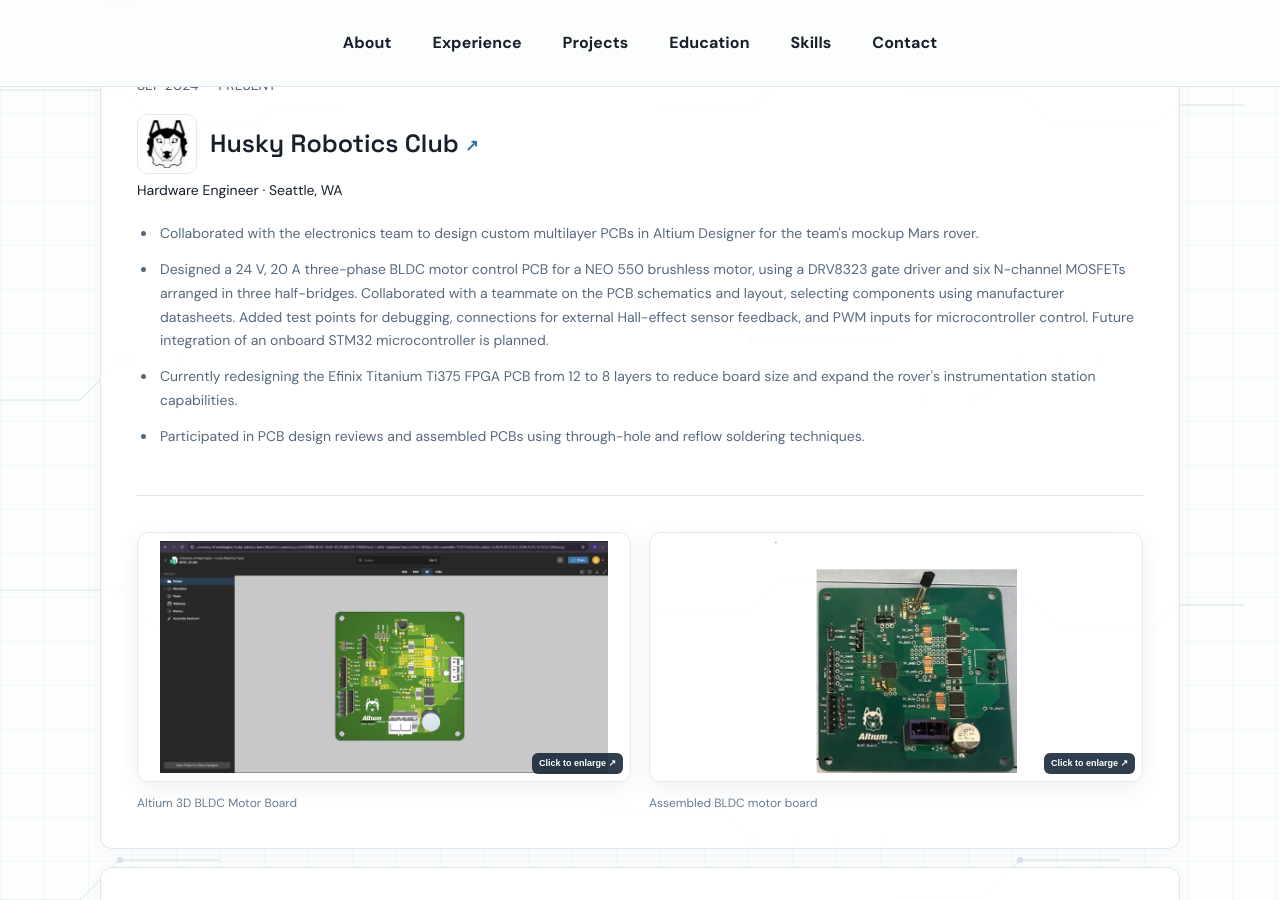
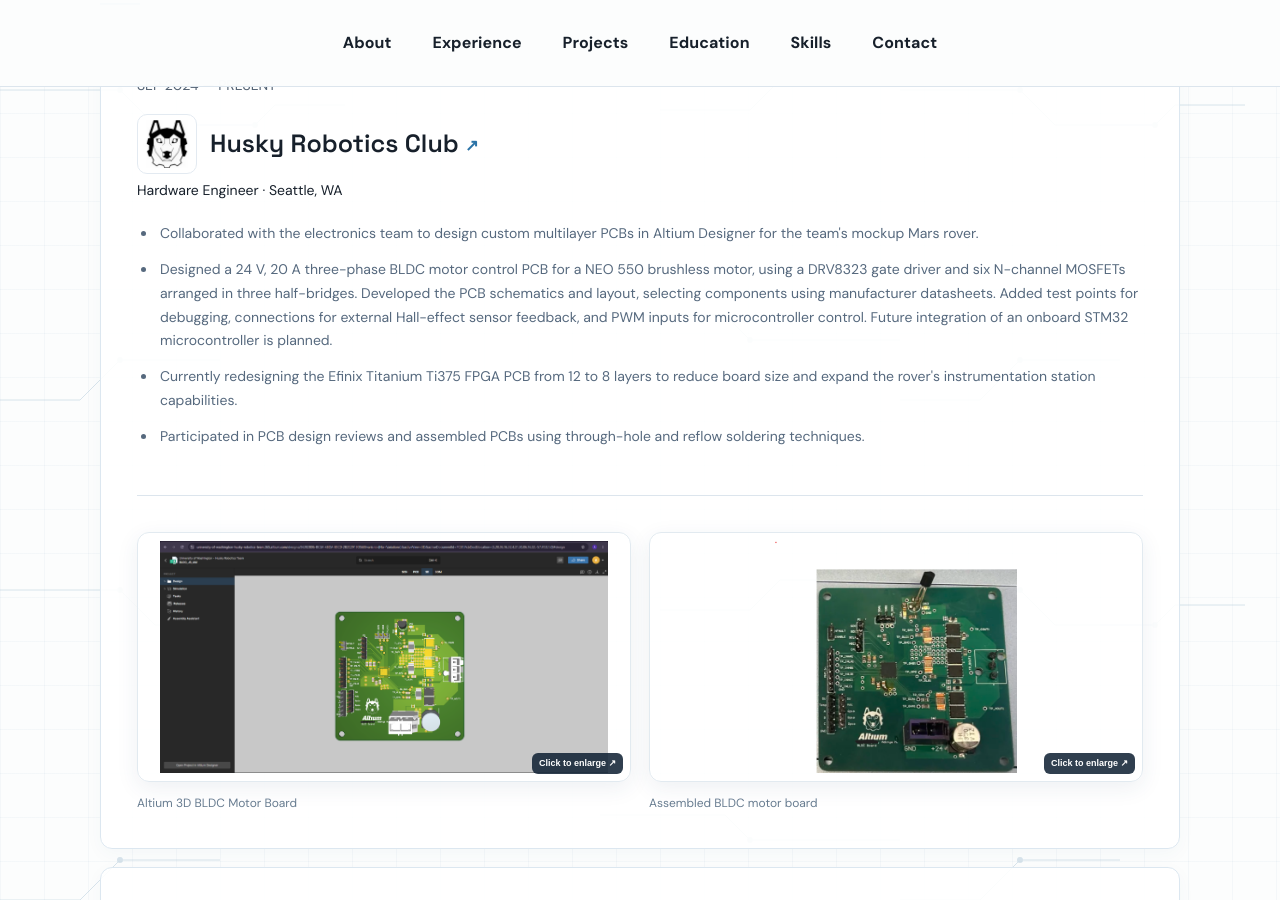
Before and after one commit to AdityaManivel/AdityaManivel.github.io, a Jekyll site: the page index.html, which Jekyll copies as it is, in a window 1280 px wide and 900 px high, scrolled down 1075 px. Built offline with Jekyll 4.4.1, drawn with Linux system fonts in a browser that asks for light colours.

Commit message:
Remove teammate mention from PCB design bullet

```diff
--- a/index.html
+++ b/index.html
@@ -70,7 +70,7 @@
         <span>Hardware Engineer · Seattle, WA</span>
         <ul class="experience-bullets">
           <li>Collaborated with the electronics team to design custom multilayer PCBs in Altium Designer for the team's mockup Mars rover.</li>
-          <li>Designed a 24 V, 20 A three-phase BLDC motor control PCB for a NEO 550 brushless motor, using a DRV8323 gate driver and six N-channel MOSFETs arranged in three half-bridges. Collaborated with a teammate on the PCB schematics and layout, selecting components using manufacturer datasheets. Added test points for debugging, connections for external Hall-effect sensor feedback, and PWM inputs for microcontroller control. Future integration of an onboard STM32 microcontroller is planned.</li>
+          <li>Designed a 24 V, 20 A three-phase BLDC motor control PCB for a NEO 550 brushless motor, using a DRV8323 gate driver and six N-channel MOSFETs arranged in three half-bridges. Developed the PCB schematics and layout, selecting components using manufacturer datasheets. Added test points for debugging, connections for external Hall-effect sensor feedback, and PWM inputs for microcontroller control. Future integration of an onboard STM32 microcontroller is planned.</li>
           <li>Currently redesigning the Efinix Titanium Ti375 FPGA PCB from 12 to 8 layers to reduce board size and expand the rover's instrumentation station capabilities.</li>
           <li>Participated in PCB design reviews and assembled PCBs using through-hole and reflow soldering techniques.</li>
         </ul>
```
